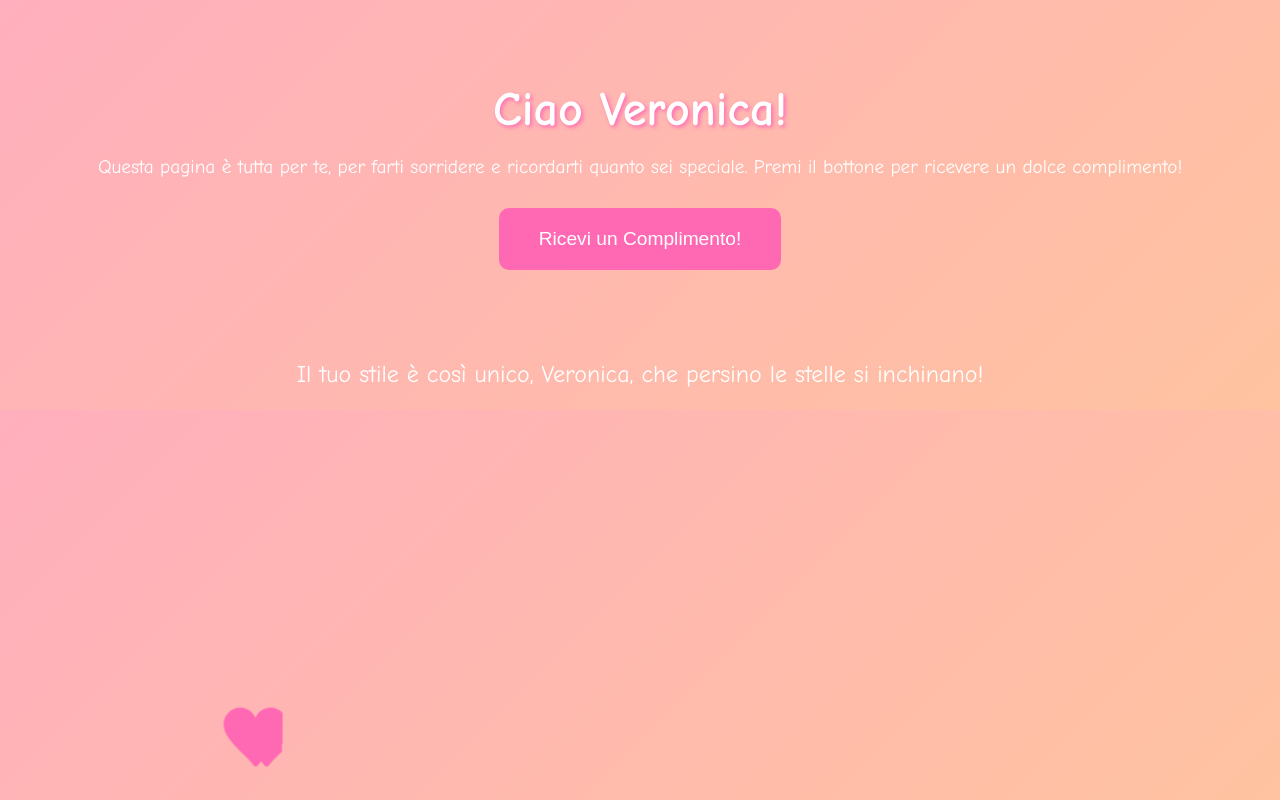
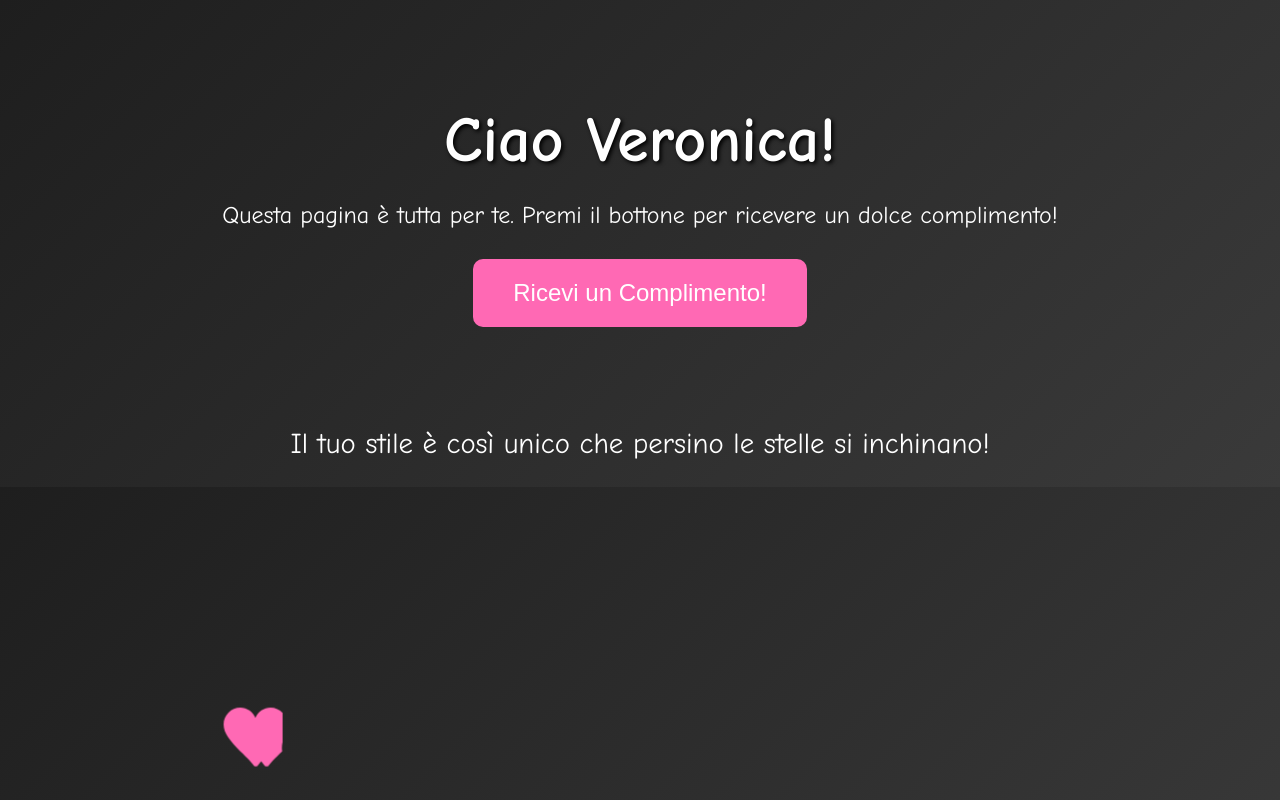
Before and after one commit to edo-png/Veronica, a plain HTML site: page index.html in a window 1280 px wide. Both pictures are taken after a click on the button "Ricevi un Complimento!". Drawn offline with Linux system fonts and the light colour scheme.

Commit message:
index.html

```diff
--- a/index.html
+++ b/index.html
@@ -3,36 +3,36 @@
 <head>
   <meta charset="UTF-8">
   <meta name="viewport" content="width=device-width, initial-scale=1">
-  <title>Veronica, il tuo sorriso illumina il mondo!</title>
+  <title>Ciao Veronica, sei unica!</title>
   <style>
     /* Stili generali */
     body {
       margin: 0;
       padding: 0;
       font-family: 'Comic Sans MS', cursive, sans-serif;
-      background: linear-gradient(135deg, #ffafbd, #ffc3a0);
+      background: linear-gradient(135deg, #1e1e1e, #3a3a3a);
       overflow-x: hidden;
       position: relative;
       text-align: center;
       color: #fff;
     }
     header {
-      padding: 50px 20px;
+      padding: 60px 20px;
     }
     h1 {
-      font-size: 3em;
-      margin-bottom: 10px;
-      text-shadow: 2px 2px 4px #ff69b4;
+      font-size: 4em;
+      margin-bottom: 20px;
+      text-shadow: 2px 2px 4px #000;
     }
     p {
-      font-size: 1.2em;
+      font-size: 1.5em;
       margin-bottom: 30px;
     }
     button {
       background-color: #ff69b4;
       border: none;
       padding: 20px 40px;
-      font-size: 1.2em;
+      font-size: 1.5em;
       color: #fff;
       border-radius: 10px;
       cursor: pointer;
@@ -44,15 +44,15 @@
     }
     .compliment-box {
       margin-top: 40px;
-      font-size: 1.5em;
+      font-size: 1.8em;
       animation: fadeIn 1s ease;
-      min-height: 50px;
+      min-height: 60px;
     }
     @keyframes fadeIn {
       from { opacity: 0; }
       to { opacity: 1; }
     }
-    /* Stile dei cuoricini animati */
+    /* Animazione dei cuoricini */
     .heart {
       position: absolute;
       width: 50px;
@@ -72,42 +72,32 @@
 <body>
   <header>
     <h1>Ciao Veronica!</h1>
-    <p>Questa pagina è tutta per te, per farti sorridere e ricordarti quanto sei speciale. Premi il bottone per ricevere un dolce complimento!</p>
+    <p>Questa pagina è tutta per te. Premi il bottone per ricevere un dolce complimento!</p>
     <button id="compliment-btn">Ricevi un Complimento!</button>
   </header>
   <div class="compliment-box" id="compliment-box"></div>
 
   <script>
-    // Array di complimenti divertenti e personalizzati per Veronica
     const compliments = [
       "Veronica, sei più dolce di una nuvola di zucchero filato!",
-      "Il tuo sorriso, Veronica, illumina anche la giornata più grigia.",
-      "Ogni tuo sguardo mi fa volare, Veronica, in un mondo di sogni.",
-      "Veronica, sei la regina del mio cuore e la musa che ispira i miei pensieri.",
-      "Con te, Veronica, ogni momento diventa una festa!",
-      "Il tuo stile è così unico, Veronica, che persino le stelle si inchinano!"
+      "Il tuo sorriso illumina anche il giorno più buio, Veronica.",
+      "Ogni tuo sguardo mi fa volare, Veronica.",
+      "Veronica, sei la regina del mio cuore e la musa delle mie idee.",
+      "Con te, Veronica, ogni momento è una festa!",
+      "Il tuo stile è così unico che persino le stelle si inchinano!"
     ];
 
-    // Funzione per mostrare un complimento casuale
     function showCompliment() {
       const randomCompliment = compliments[Math.floor(Math.random() * compliments.length)];
-      const complimentBox = document.getElementById('compliment-box');
-      complimentBox.innerHTML = randomCompliment;
-
-      // Crea e anima un cuore
+      document.getElementById('compliment-box').innerHTML = randomCompliment;
       const heart = document.createElement('div');
       heart.classList.add('heart');
       heart.style.left = Math.random() * (window.innerWidth - 50) + 'px';
       heart.style.top = window.innerHeight + 'px';
       document.body.appendChild(heart);
-
-      // Rimuovi il cuore dopo 5 secondi
-      setTimeout(() => {
-        heart.remove();
-      }, 5000);
+      setTimeout(() => { heart.remove(); }, 5000);
     }
 
-    // Event listener per il bottone
     document.getElementById('compliment-btn').addEventListener('click', showCompliment);
   </script>
 </body>
```
